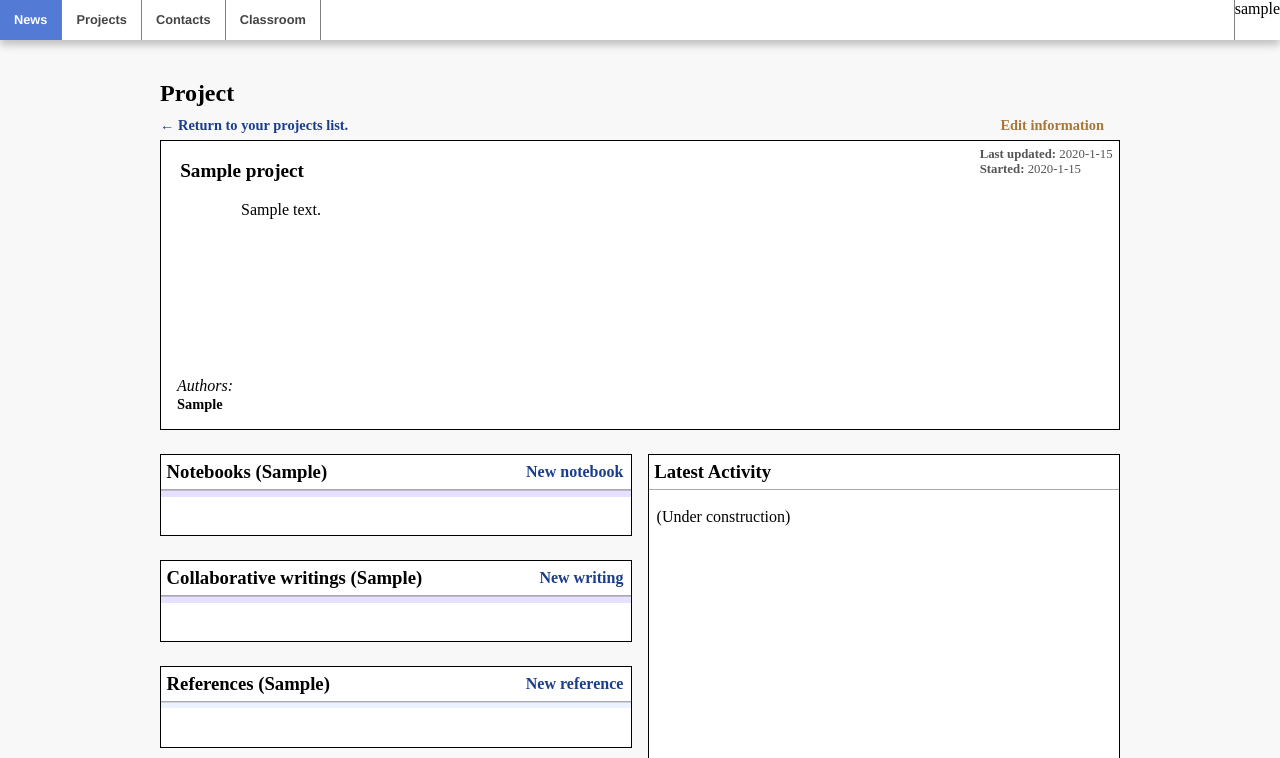
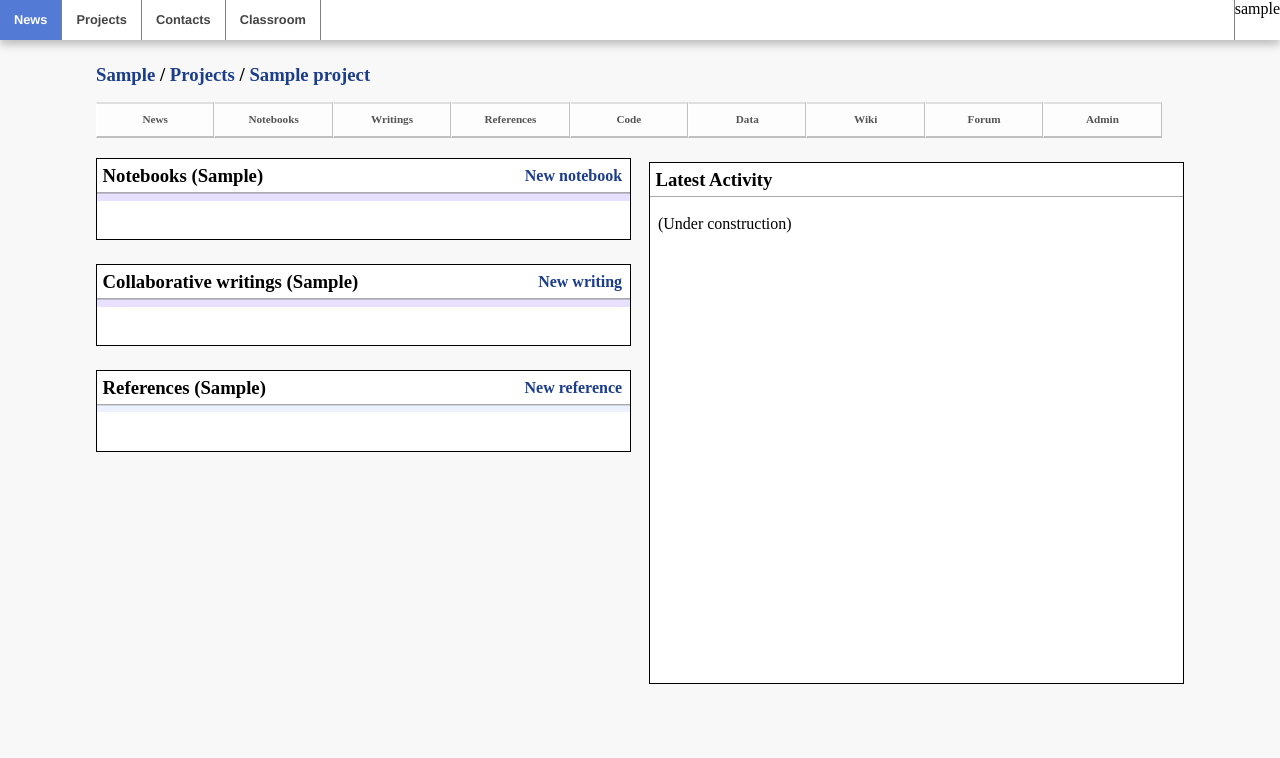
Before and after one commit to andresgsaravia/research-engine, a Python web app: template templates/project.html in a window 1280 px wide. Shown: the top 758 px of the page. Run offline with Jinja, Linux system fonts and the light colour scheme; the template is opened without the code that fills it: most values are stand-ins (such as "Sample title", 1, 10 or a date in 2020).

Commit message:
Menu for the projects tab
To remove some of the clutter. #86

```diff
--- a/css/general.css
+++ b/css/general.css
@@ -47,10 +47,10 @@ a:hover {
 
 .content {
     margin: 0 auto;
-    width: 75%;
+    width: 85%;
     padding-bottom: 3em;
     text-align: justify;
-    padding-top: 1.5em;
+    padding-top: 0.5em;
     overflow: auto;
 }
 
@@ -104,6 +104,7 @@ a:hover {
 
 .menu li {
     list-style: none;
+    z-index: 100;
 }
 
 .menu > li {
--- a/css/projects.css
+++ b/css/projects.css
@@ -1,4 +1,53 @@
-/* Related to the projects tab */
+/* For the basic projects template */
+
+.p-menu-wrapper {
+    width: 100%;
+    z-index: -1;
+}
+
+.p-menu {
+    height: 2em;
+    margin-top: 1em;
+}
+
+.p-menu li {
+    list-style: none;
+    width: 10.7%;
+    height: 100%;
+    font-size: 0.7em;
+    background: #FDFDFD;
+}
+
+.p-menu li:hover {
+    background: #F1F6F8;
+}
+
+.p-menu a {
+    text-align: center;
+    margin-top: 0.8em;
+}
+
+.p-menu > li {
+    position: relative;
+    float: left;
+    border-top: 2px solid #DFDFDF;
+    border-bottom: 2px solid #C0C0C0;
+    border-left: 1px solid white;
+    border-right: 1px solid #C0C0C0;
+
+}
+
+.p-menu li a {
+    display: block;
+    color: #555555;
+}
+
+.p-menu li a:hover {
+    text-decoration: none;
+    color: #648A9E;
+}
+
+/* All the following should be removed soon */
 
 h2 {
     padding-bottom: 0;
--- a/src/projects.py
+++ b/src/projects.py
@@ -116,6 +116,7 @@ class NewProjectPage(GenericPage):
 # Needs to handle the case in which project_key is invalid
 class ProjectPage(GenericPage):
     def get(self, project_key):
+        user = self.get_user()
         project = self.get_item_from_key_str(project_key)
         kw = {"project_key" : project_key,
               "project"     : project,
@@ -139,6 +140,10 @@ class ProjectPage(GenericPage):
             kw["wrt_list"].append(wr)
         kw["len_wrt_list"] = len(kw["wrt_list"])
         kw["authors"] = project.list_of_authors(self)
+        if project.user_is_author(user):
+            kw["p_author"] = user
+        else:
+            kw["p_author"] = kw["authors"][0]
         self.render("project.html", **kw)
 
     def post(self, project_key):
--- a/templates/project.html
+++ b/templates/project.html
@@ -9,40 +9,22 @@
 
 {% block content %}
 
-<h2>Project</h2>
+<h3><a href="/{{p_author.username}}">{{p_author.username.capitalize()}}</a> / <a href="/projects">Projects</a> / <a href="/projects/project/{{project_key}}">{{project.name}}</a></h3>
 
-<div class="edit-link">
-  <a href="/projects/project/edit/{{project_key}}">Edit information</a>
+<div class="p-menu-wrapper">
+  <ul class="p-menu">
+    <li><a href="">News</a></li>
+    <li><a href="">Notebooks</a></li>
+    <li><a href="">Writings</a></li>
+    <li><a href="">References</a></li>
+    <li><a href="">Code</a></li>
+    <li><a href="">Data</a></li>
+    <li><a href="">Wiki</a></li>
+    <li><a href="">Forum</a></li>
+    <li><a href="">Admin</a></li>
+  </ul>
 </div>
 
-<div class="return-link">
-  <a href="/projects">&larr; Return to your projects list.</a>
-</div>
-
-<div class="project-full">
-
-  <div class="dates">
-    <b>Last updated: </b>{{project.last_updated.year}}-{{project.last_updated.month}}-{{project.last_updated.day}}<br/>
-    <b>Started: </b>{{project.started.year}}-{{project.started.month}}-{{project.started.day}}
-  </div>
-
-  <div class="name">
-    {{project.name}}
-  </div>
-
-  <div class="description">
-    {{project.description.replace("\n", "<br/>") | safe}}
-  </div>
-
-  <div class="authors">
-    <div class="label">Authors:</div>
-    <ul>
-      {% for author in authors %}
-        <li><a href="/{{author.username}}">{{author.username.capitalize()}}</a></li>
-      {% endfor %}
-    </ul>
-  </div>
-</div>
 
 <div class="activity">
   <h3>Latest Activity</h3>
```
